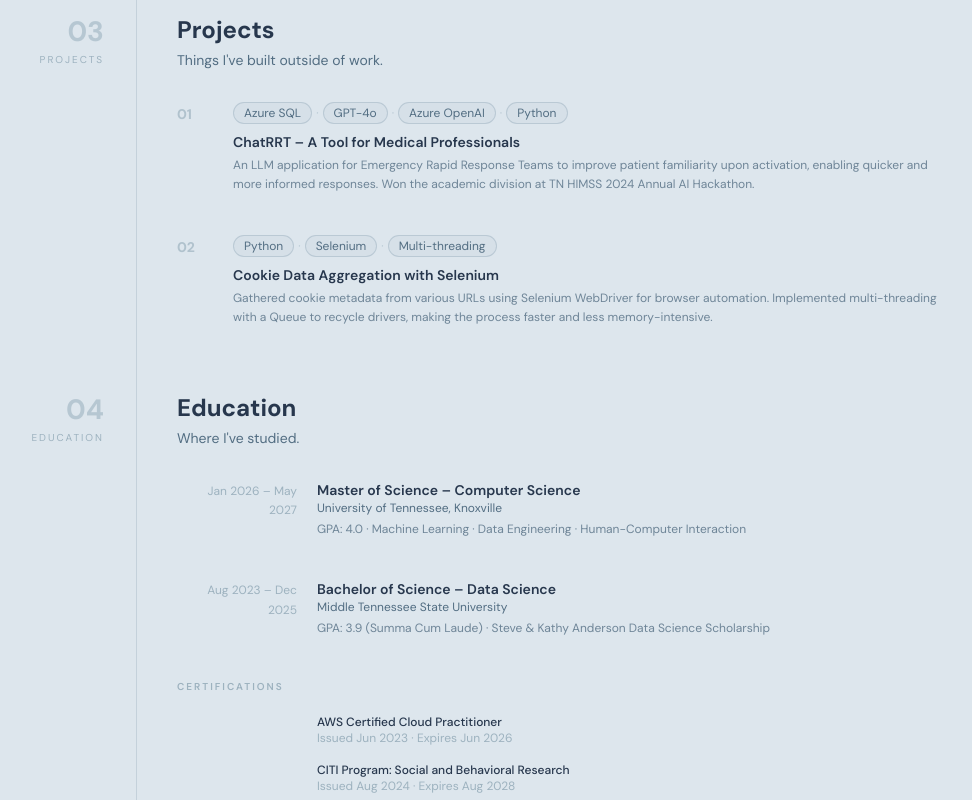
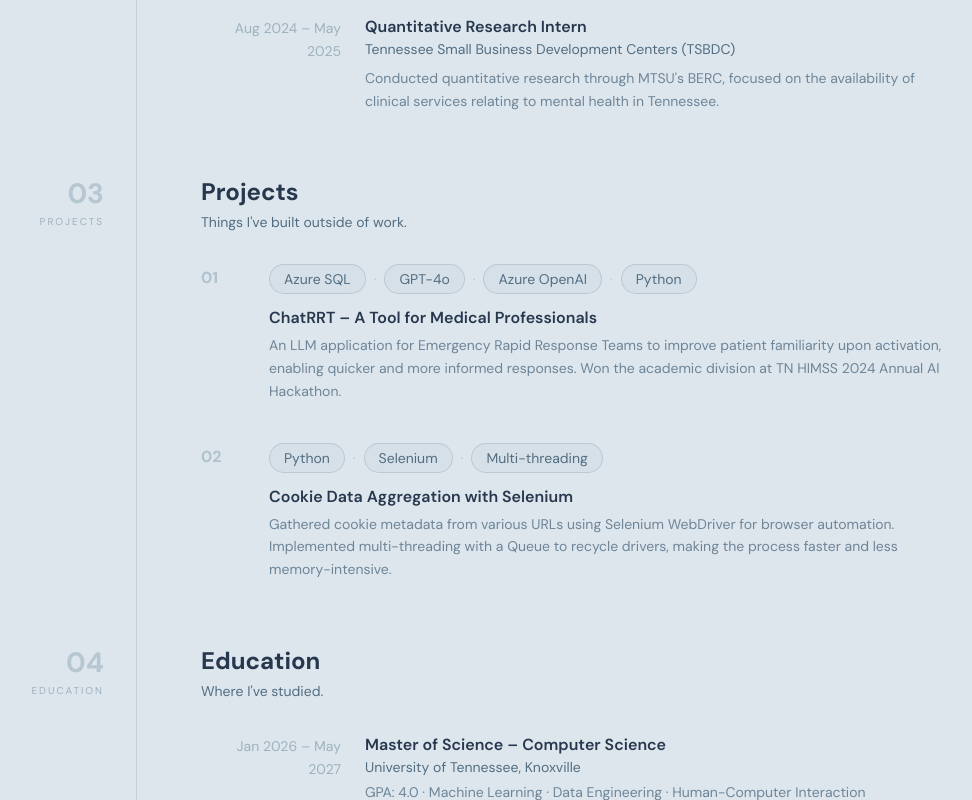
Before and after one commit to ctrlaltzach/personal-portfolio, a Next.js app: page / in a window 1280 px wide. Shown: the part 1040-1840 px from the top of the page, without its empty margins (164-1136 px from the left). Built offline with nearby package versions, Linux system fonts and the light colour scheme.

Commit message:
update again

```diff
--- a/app/page.tsx
+++ b/app/page.tsx
@@ -111,14 +111,14 @@ function SectionLabel({ num, name }: { num: string; name: string }) {
 
 function TagList({ tags }: { tags: string[] }) {
   return (
-    <div className="flex flex-wrap gap-x-1 gap-y-1.5 items-center">
+    <div className="flex flex-wrap gap-x-2 gap-y-2 items-center">
       {tags.map((tag, i) => (
-        <span key={tag} className="flex items-center gap-1">
-          <span className="px-2.5 py-0.5 text-xs rounded-full border border-[#9db2bf]/50 dark:border-[#526d82]/60 text-[#526d82] dark:text-[#9db2bf] bg-[#9db2bf]/10 dark:bg-[#526d82]/10">
+        <span key={tag} className="flex items-center gap-2">
+          <span className="px-3.5 py-1 text-sm rounded-full border border-[#9db2bf]/50 dark:border-[#526d82]/60 text-[#526d82] dark:text-[#9db2bf] bg-[#9db2bf]/10 dark:bg-[#526d82]/10">
             {tag}
           </span>
           {i < tags.length - 1 && (
-            <span className="text-[#9db2bf]/60 dark:text-[#526d82]/60 text-xs select-none">·</span>
+            <span className="text-[#9db2bf]/60 dark:text-[#526d82]/60 text-sm select-none">·</span>
           )}
         </span>
       ))}
@@ -182,7 +182,7 @@ export default function Home() {
         <section id="about">
           <div className="md:flex">
             <SectionLabel num="01" name="About" />
-            <div className={`${LINE} pl-10 pt-14 pb-16 grow`}>
+            <div className={`${LINE} pl-16 pt-14 pb-16 grow`}>
               <div className="flex flex-col sm:flex-row gap-8 mb-8">
                 <div className="w-24 h-24 rounded-full overflow-hidden shrink-0 border border-[#9db2bf]/50 dark:border-[#526d82]">
                   <img src="/profile.jpg" alt="Zach Burgess" className="w-full h-full object-cover" />
@@ -211,7 +211,7 @@ export default function Home() {
         <section id="experience">
           <div className="md:flex">
             <SectionLabel num="02" name="Experience" />
-            <div className={`${LINE} pl-10 pb-16 grow`}>
+            <div className={`${LINE} pl-16 pb-16 grow`}>
               <div className="mb-8">
                 <h2 className="text-2xl font-bold text-[#27374d] dark:text-[#dde6ed]">Experience</h2>
                 <p className="text-sm text-[#526d82] dark:text-[#9db2bf] mt-1">
@@ -220,14 +220,14 @@ export default function Home() {
               </div>
               <div className="space-y-10">
                 {experience.map(({ date, role, company, desc }) => (
-                  <div key={role + date} className="grid grid-cols-[120px_1fr] gap-5">
-                    <p className="text-xs text-[#9db2bf] dark:text-[#526d82] leading-relaxed text-right pt-0.5">
+                  <div key={role + date} className="grid grid-cols-[140px_1fr] gap-6">
+                    <p className="text-sm text-[#9db2bf] dark:text-[#526d82] leading-relaxed text-right pt-0.5">
                       {date}
                     </p>
                     <div>
-                      <h3 className="text-sm font-semibold text-[#27374d] dark:text-[#dde6ed]">{role}</h3>
-                      <p className="text-xs text-[#526d82] dark:text-[#9db2bf] mb-2">{company}</p>
-                      <p className="text-xs text-[#526d82]/80 dark:text-[#9db2bf]/80 leading-relaxed">{desc}</p>
+                      <h3 className="text-base font-semibold text-[#27374d] dark:text-[#dde6ed]">{role}</h3>
+                      <p className="text-sm text-[#526d82] dark:text-[#9db2bf] mb-2">{company}</p>
+                      <p className="text-sm text-[#526d82]/80 dark:text-[#9db2bf]/80 leading-relaxed">{desc}</p>
                     </div>
                   </div>
                 ))}
@@ -240,7 +240,7 @@ export default function Home() {
         <section id="projects">
           <div className="md:flex">
             <SectionLabel num="03" name="Projects" />
-            <div className={`${LINE} pl-10 pb-16 grow`}>
+            <div className={`${LINE} pl-16 pb-16 grow`}>
               <div className="mb-8">
                 <h2 className="text-2xl font-bold text-[#27374d] dark:text-[#dde6ed]">Projects</h2>
                 <p className="text-sm text-[#526d82] dark:text-[#9db2bf] mt-1">
@@ -249,16 +249,16 @@ export default function Home() {
               </div>
               <div className="space-y-10">
                 {projects.map(({ num, title, skills: projSkills, desc }) => (
-                  <div key={num} className="grid grid-cols-[40px_1fr] gap-4">
-                    <span className="text-sm font-bold text-[#9db2bf]/70 dark:text-[#526d82] pt-0.5">
+                  <div key={num} className="grid grid-cols-[48px_1fr] gap-5">
+                    <span className="text-base font-bold text-[#9db2bf]/70 dark:text-[#526d82] pt-0.5">
                       {num}
                     </span>
                     <div>
-                      <div className="mb-2">
+                      <div className="mb-3">
                         <TagList tags={projSkills} />
                       </div>
-                      <h3 className="text-sm font-semibold text-[#27374d] dark:text-[#dde6ed] mb-1">{title}</h3>
-                      <p className="text-xs text-[#526d82]/80 dark:text-[#9db2bf]/80 leading-relaxed">{desc}</p>
+                      <h3 className="text-base font-semibold text-[#27374d] dark:text-[#dde6ed] mb-1">{title}</h3>
+                      <p className="text-sm text-[#526d82]/80 dark:text-[#9db2bf]/80 leading-relaxed">{desc}</p>
                     </div>
                   </div>
                 ))}
@@ -271,7 +271,7 @@ export default function Home() {
         <section id="education">
           <div className="md:flex">
             <SectionLabel num="04" name="Education" />
-            <div className={`${LINE} pl-10 pb-16 grow`}>
+            <div className={`${LINE} pl-16 pb-16 grow`}>
               <div className="mb-8">
                 <h2 className="text-2xl font-bold text-[#27374d] dark:text-[#dde6ed]">Education</h2>
                 <p className="text-sm text-[#526d82] dark:text-[#9db2bf] mt-1">
@@ -280,14 +280,14 @@ export default function Home() {
               </div>
               <div className="space-y-10">
                 {education.map(({ date, degree, school, details }) => (
-                  <div key={degree} className="grid grid-cols-[120px_1fr] gap-5">
-                    <p className="text-xs text-[#9db2bf] dark:text-[#526d82] leading-relaxed text-right pt-0.5">
+                  <div key={degree} className="grid grid-cols-[140px_1fr] gap-6">
+                    <p className="text-sm text-[#9db2bf] dark:text-[#526d82] leading-relaxed text-right pt-0.5">
                       {date}
                     </p>
                     <div>
-                      <h3 className="text-sm font-semibold text-[#27374d] dark:text-[#dde6ed]">{degree}</h3>
-                      <p className="text-xs text-[#526d82] dark:text-[#9db2bf] mb-1">{school}</p>
-                      <p className="text-xs text-[#526d82]/80 dark:text-[#9db2bf]/80 leading-relaxed">{details}</p>
+                      <h3 className="text-base font-semibold text-[#27374d] dark:text-[#dde6ed]">{degree}</h3>
+                      <p className="text-sm text-[#526d82] dark:text-[#9db2bf] mb-1">{school}</p>
+                      <p className="text-sm text-[#526d82]/80 dark:text-[#9db2bf]/80 leading-relaxed">{details}</p>
                     </div>
                   </div>
                 ))}
@@ -298,11 +298,11 @@ export default function Home() {
                 </p>
                 <div className="space-y-4">
                   {certifications.map(({ name, detail }) => (
-                    <div key={name} className="grid grid-cols-[120px_1fr] gap-5">
+                    <div key={name} className="grid grid-cols-[140px_1fr] gap-6">
                       <div />
                       <div>
-                        <p className="text-xs font-medium text-[#27374d] dark:text-[#dde6ed]">{name}</p>
-                        <p className="text-xs text-[#9db2bf] dark:text-[#526d82]">{detail}</p>
+                        <p className="text-sm font-medium text-[#27374d] dark:text-[#dde6ed]">{name}</p>
+                        <p className="text-sm text-[#9db2bf] dark:text-[#526d82]">{detail}</p>
                       </div>
                     </div>
                   ))}
@@ -316,7 +316,7 @@ export default function Home() {
         <section id="contact">
           <div className="md:flex">
             <SectionLabel num="05" name="Contact" />
-            <div className={`${LINE} pl-10 pb-20 grow`}>
+            <div className={`${LINE} pl-16 pb-20 grow`}>
               <div className="mb-8">
                 <h2 className="text-2xl font-bold text-[#27374d] dark:text-[#dde6ed]">Contact</h2>
                 <p className="text-sm text-[#526d82] dark:text-[#9db2bf] mt-1">
@@ -368,7 +368,7 @@ export default function Home() {
       <footer className="max-w-5xl mx-auto px-8 pb-10">
         <div className="md:flex">
           <div className="hidden md:block w-[140px] shrink-0" />
-          <div className="pl-10 md:pl-10">
+          <div className="pl-16 md:pl-16">
             <p className="text-xs text-[#9db2bf] dark:text-[#526d82]">
               © 2026 Zach Burgess built with Next.js and Tailwind CSS
             </p>
```
